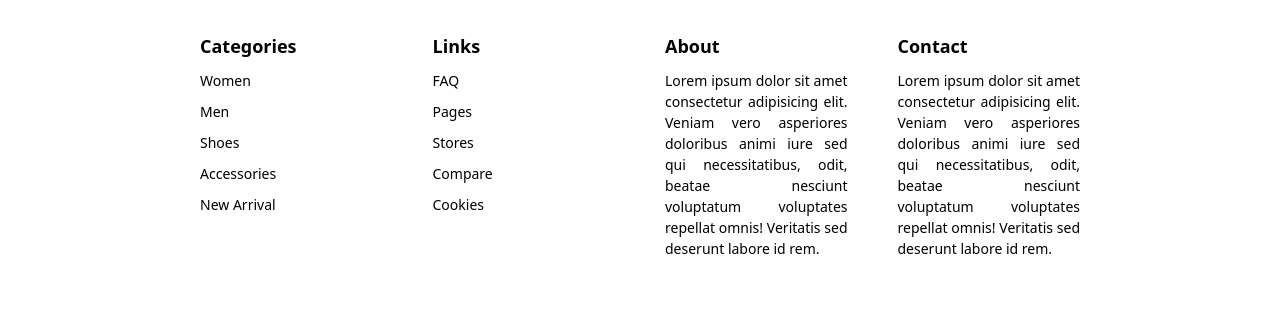
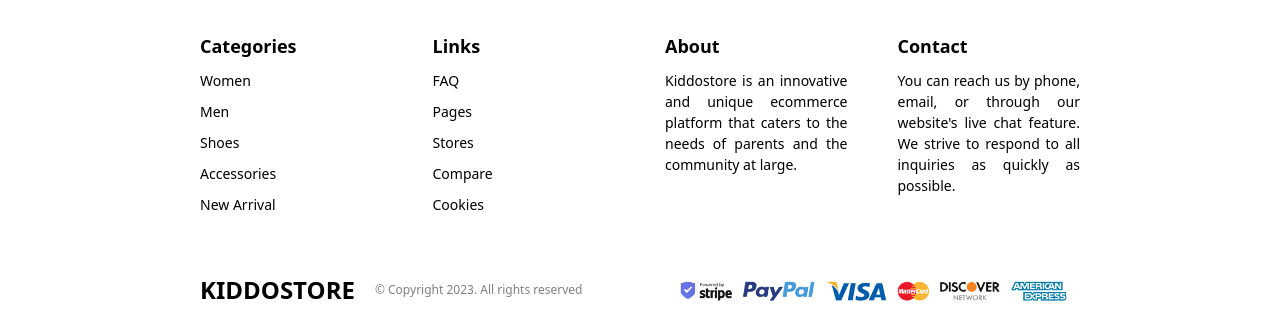
Before and after one commit to Cherrypick14/react_ecommerce_shop, a React (Create React App) app in the folder client/: page / in a window 1280 px wide. Shown: the part 2289-2598 px from the top of the page. Built offline with nearby package versions, Linux system fonts and the light colour scheme; no server answers.

Commit message:
add about and contacts content

```diff
--- a/client/src/components/Footer/footer.jsx
+++ b/client/src/components/Footer/footer.jsx
@@ -23,12 +23,12 @@
           </div>
           <div className="item">
              <h1>About</h1>
-             <span>Lorem ipsum dolor sit amet consectetur adipisicing elit. Veniam vero asperiores doloribus animi iure sed qui necessitatibus, odit, beatae nesciunt voluptatum voluptates repellat omnis! Veritatis sed deserunt labore id rem.</span>
+             <span>Kiddostore is an innovative and unique ecommerce platform that caters to the needs of parents and the community at large.</span>
 
           </div>
           <div className="item">
           <h1>Contact</h1>
-             <span>Lorem ipsum dolor sit amet consectetur adipisicing elit. Veniam vero asperiores doloribus animi iure sed qui necessitatibus, odit, beatae nesciunt voluptatum voluptates repellat omnis! Veritatis sed deserunt labore id rem.</span>
+             <span>You can reach us by phone, email, or through our website's live chat feature. We strive to respond to all inquiries as quickly as possible.</span>
 
           </div>
        </div>
```
